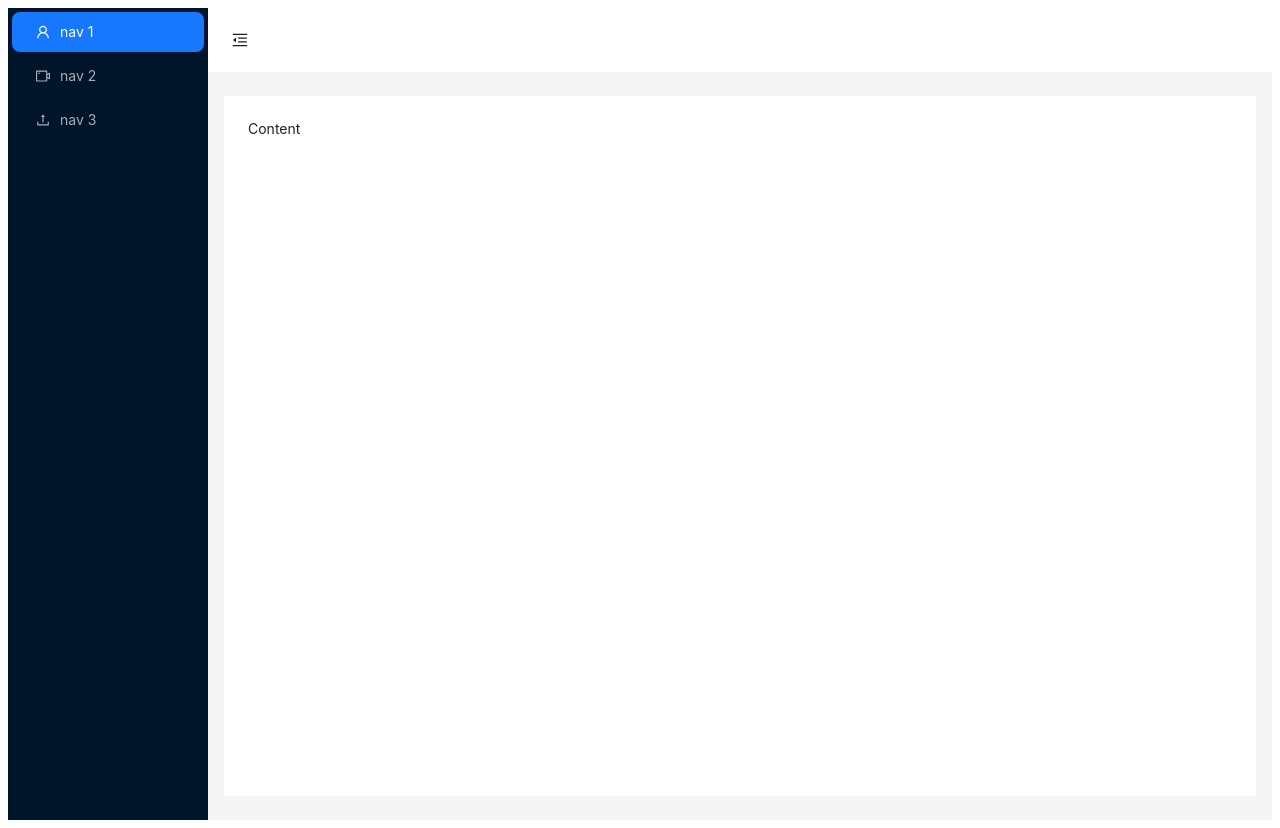
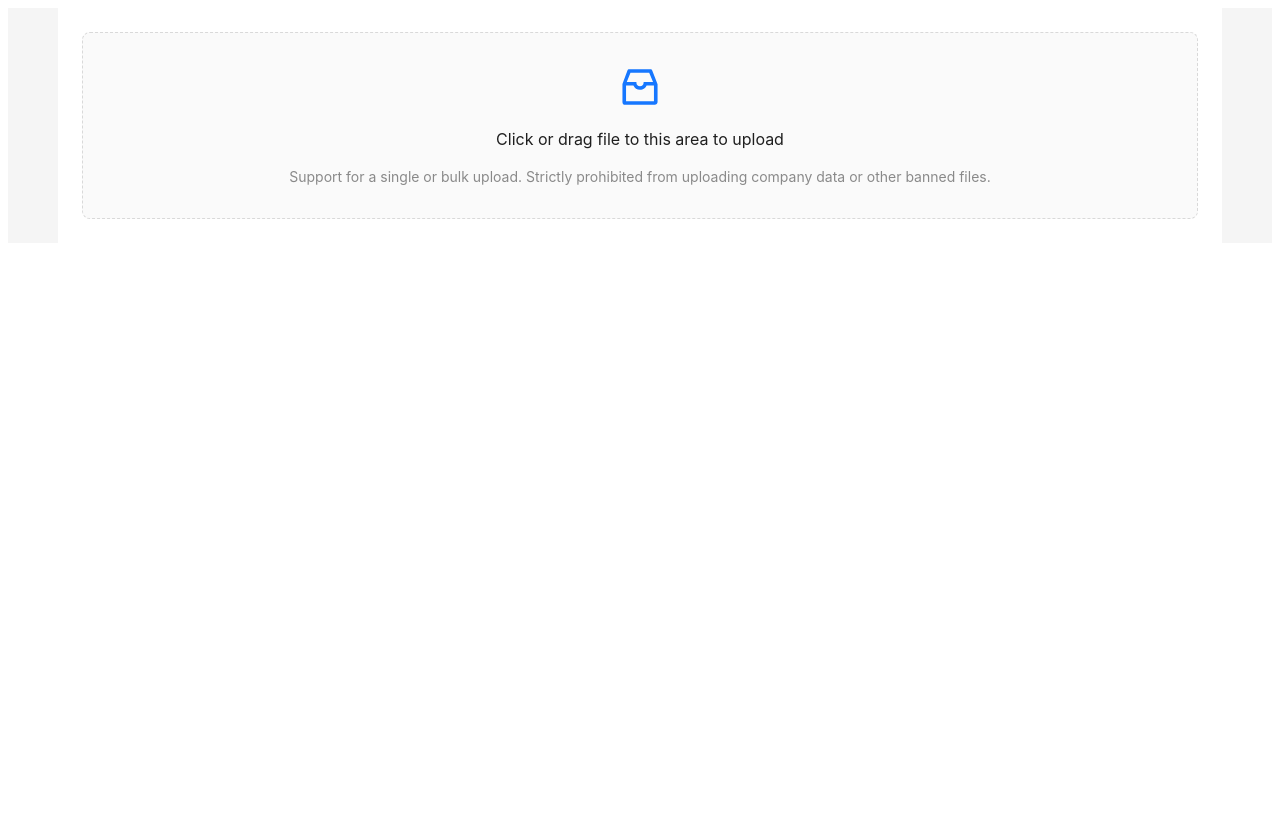
Before and after one commit to hgbaodev/schedule-tool, a React (Vite) app in the folder client/: page / in a window 1280 px wide. After the commit the page ends 800 px from the top, so only its background shows below. Built offline with nearby package versions, Linux system fonts and the light colour scheme.

Commit message:
Update main.jsx

```diff
--- a/client/src/main.jsx
+++ b/client/src/main.jsx
@@ -1,11 +1,11 @@
 import React from "react";
 import ReactDOM from "react-dom/client";
-// import App from "./App.jsx";
-import MainLayout from "./pages/admin/index.jsx";
+import App from "./App.jsx";
+// import MainLayout from "./pages/admin/index.jsx";
 import "./index.css";
 
 ReactDOM.createRoot(document.getElementById("root")).render(
   <React.StrictMode>
-    <MainLayout />
+    <App />
   </React.StrictMode>
 );
```
